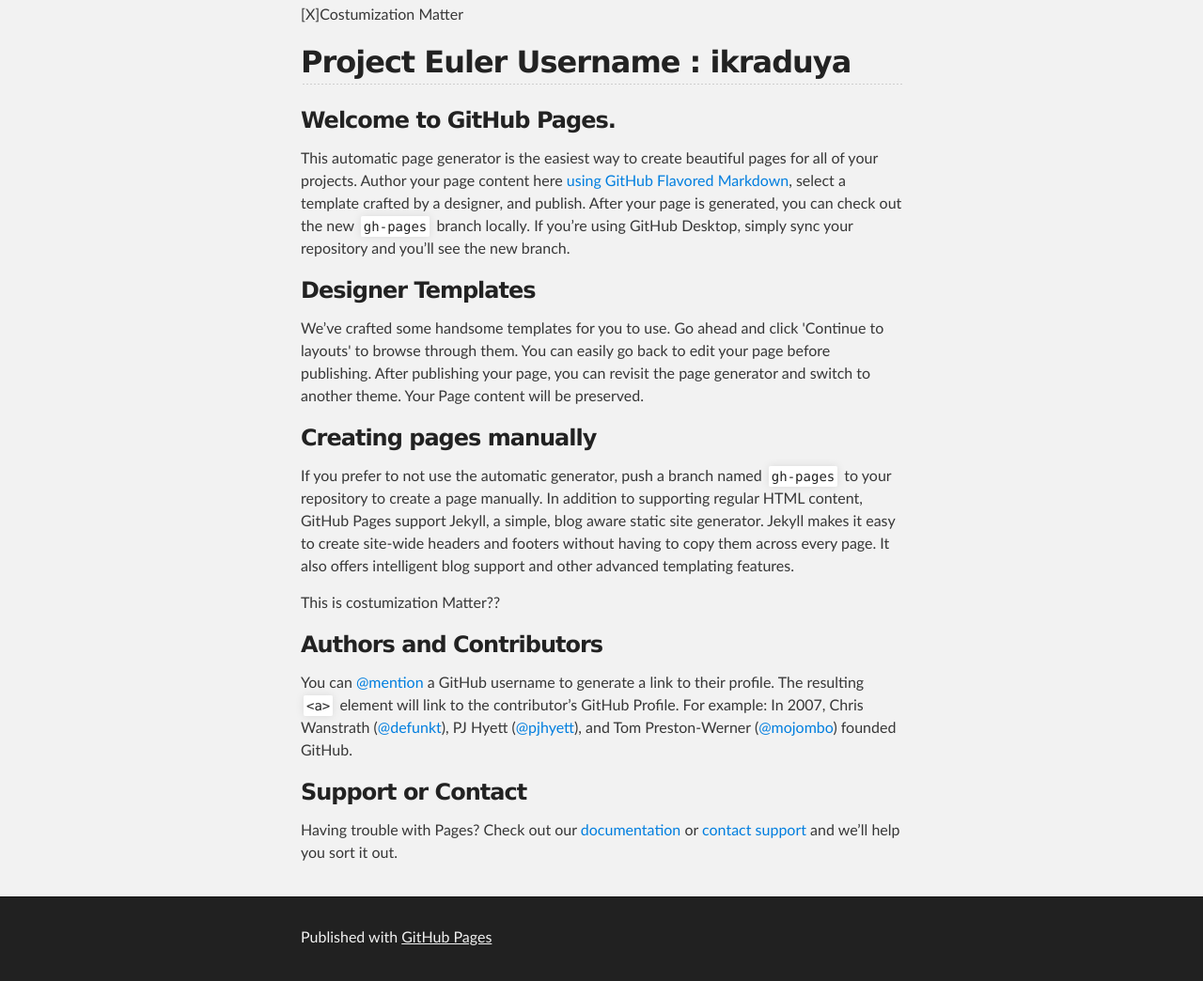
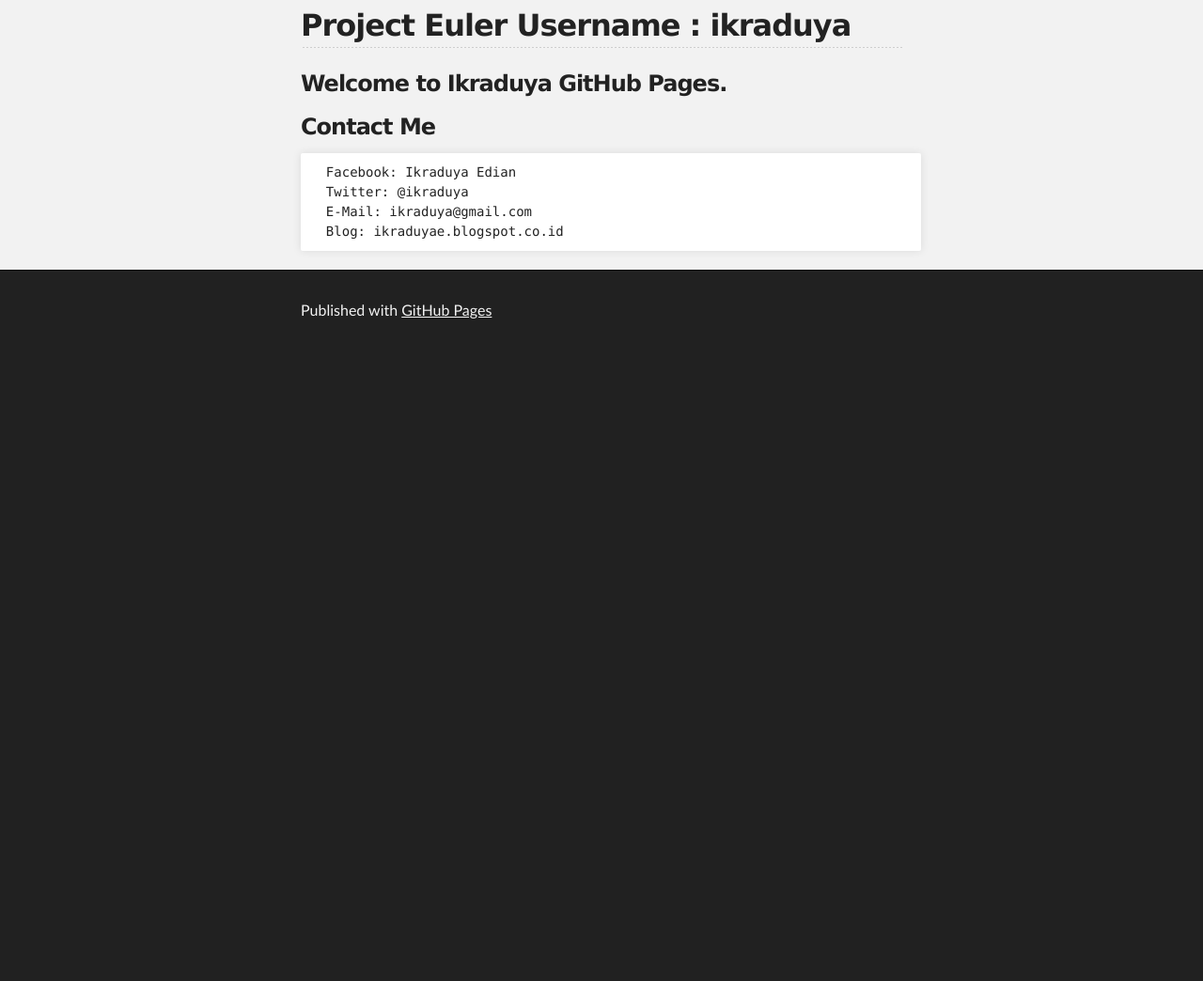
Before and after one commit to ikraduya/ikraduya.github.io, a plain HTML site: page index.html in a window 1280 px wide. Shown: the part 221-1265 px from the top of the page at 94% size. After the commit the page ends 800 px from the top, so only its background shows below. Drawn offline with Linux system fonts and the light colour scheme.

Commit message:
Update index.html

```diff
--- a/index.html
+++ b/index.html
@@ -27,35 +27,22 @@
     <!-- MAIN CONTENT -->
     <div id="main_content_wrap" class="outer">
       <section id="main_content" class="inner">
-        <p>[X]Costumization Matter</p>
 
 <h2>Project Euler Username : ikraduya</h2>
 </hr>
-<h3>
-<a id="welcome-to-github-pages" class="anchor" href="#welcome-to-github-pages" aria-hidden="true"><span aria-hidden="true" class="octicon octicon-link"></span></a>Welcome to GitHub Pages.</h3>
-
-<p>This automatic page generator is the easiest way to create beautiful pages for all of your projects. Author your page content here <a href="https://guides.github.com/features/mastering-markdown/">using GitHub Flavored Markdown</a>, select a template crafted by a designer, and publish. After your page is generated, you can check out the new <code>gh-pages</code> branch locally. If you’re using GitHub Desktop, simply sync your repository and you’ll see the new branch.</p>
 
 <h3>
-<a id="designer-templates" class="anchor" href="#designer-templates" aria-hidden="true"><span aria-hidden="true" class="octicon octicon-link"></span></a>Designer Templates</h3>
-
-<p>We’ve crafted some handsome templates for you to use. Go ahead and click 'Continue to layouts' to browse through them. You can easily go back to edit your page before publishing. After publishing your page, you can revisit the page generator and switch to another theme. Your Page content will be preserved.</p>
+<a id="welcome-to-github-pages" class="anchor" href="#welcome-to-github-pages" aria-hidden="true"><span aria-hidden="true" class="octicon octicon-link"></span></a>Welcome to Ikraduya GitHub Pages.</h3>
 
 <h3>
-<a id="creating-pages-manually" class="anchor" href="#creating-pages-manually" aria-hidden="true"><span aria-hidden="true" class="octicon octicon-link"></span></a>Creating pages manually</h3>
+<a id="support-or-contact" class="anchor" href="#support-or-contact" aria-hidden="true"><span aria-hidden="true" class="octicon octicon-link"></span></a>Contact Me</h3>
 
-<p>If you prefer to not use the automatic generator, push a branch named <code>gh-pages</code> to your repository to create a page manually. In addition to supporting regular HTML content, GitHub Pages support Jekyll, a simple, blog aware static site generator. Jekyll makes it easy to create site-wide headers and footers without having to copy them across every page. It also offers intelligent blog support and other advanced templating features.</p>
-<p>This is costumization Matter??</p>
-
-<h3>
-<a id="authors-and-contributors" class="anchor" href="#authors-and-contributors" aria-hidden="true"><span aria-hidden="true" class="octicon octicon-link"></span></a>Authors and Contributors</h3>
-
-<p>You can <a href="https://help.github.com/articles/basic-writing-and-formatting-syntax/#mentioning-users-and-teams" class="user-mention">@mention</a> a GitHub username to generate a link to their profile. The resulting <code>&lt;a&gt;</code> element will link to the contributor’s GitHub Profile. For example: In 2007, Chris Wanstrath (<a href="https://github.com/defunkt" class="user-mention">@defunkt</a>), PJ Hyett (<a href="https://github.com/pjhyett" class="user-mention">@pjhyett</a>), and Tom Preston-Werner (<a href="https://github.com/mojombo" class="user-mention">@mojombo</a>) founded GitHub.</p>
-
-<h3>
-<a id="support-or-contact" class="anchor" href="#support-or-contact" aria-hidden="true"><span aria-hidden="true" class="octicon octicon-link"></span></a>Support or Contact</h3>
-
-<p>Having trouble with Pages? Check out our <a href="https://help.github.com/pages">documentation</a> or <a href="https://github.com/contact">contact support</a> and we’ll help you sort it out.</p>
+<pre>
+  Facebook: Ikraduya Edian
+  Twitter: @ikraduya
+  E-Mail: ikraduya@gmail.com
+  Blog: ikraduyae.blogspot.co.id
+</pre>
       </section>
     </div>
 
```
